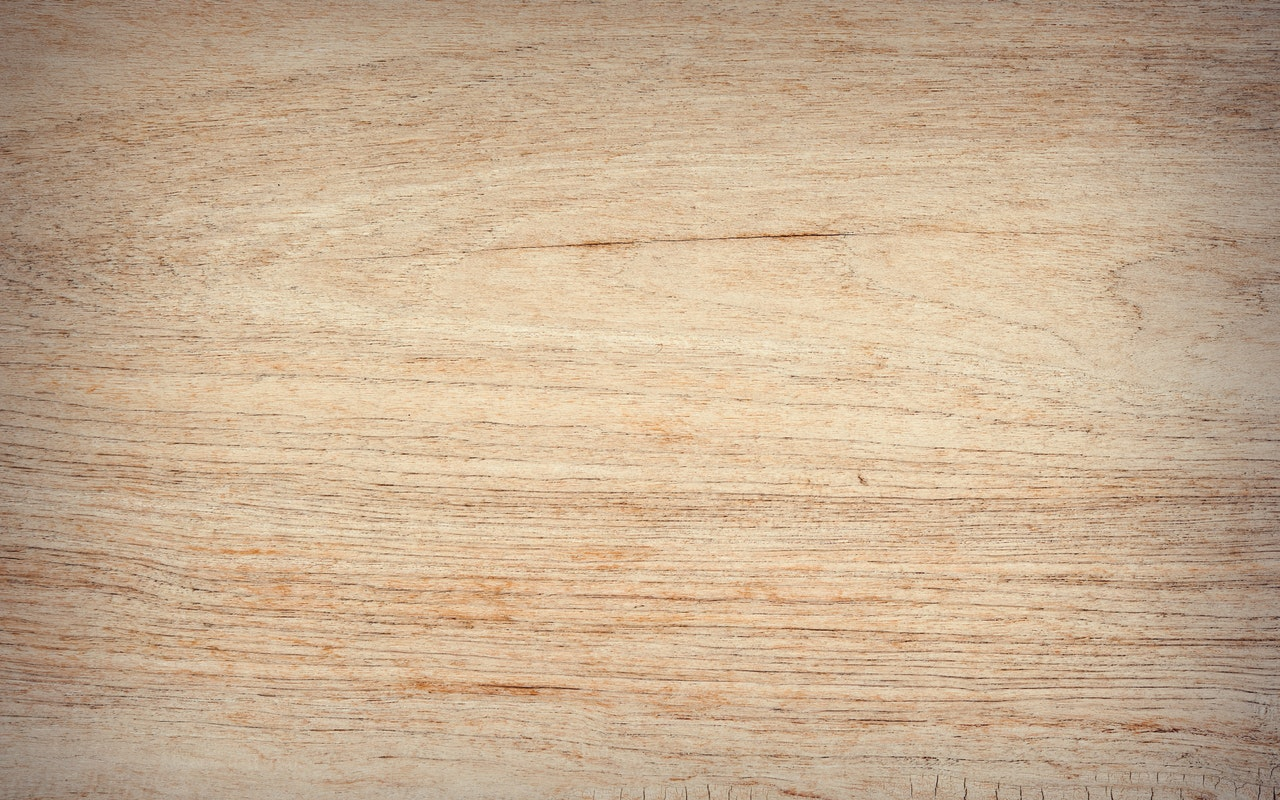
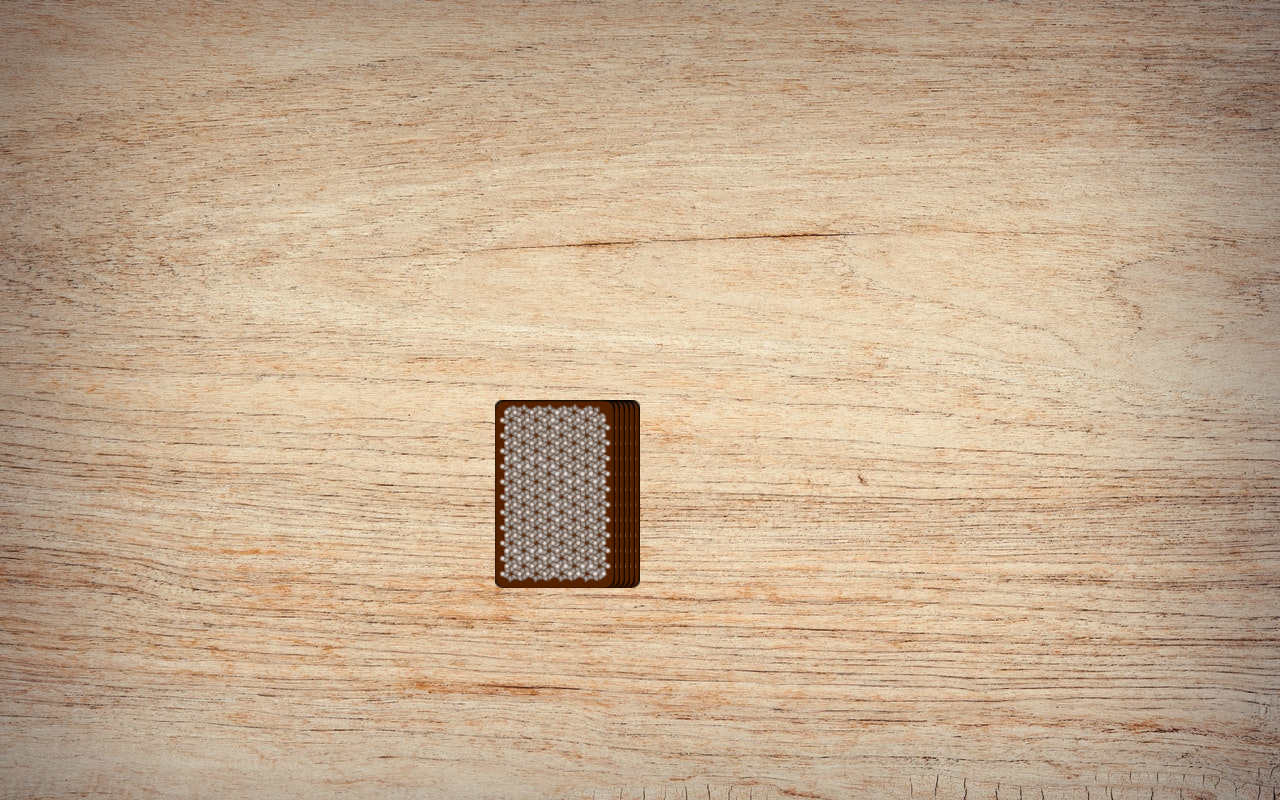
Before and after one commit to wavyStructures/ringOfFire, an Angular app: page /game in a window 1280 px wide. Built offline with nearby package versions, Linux system fonts and the light colour scheme.

Commit message:
top card pick-card-animation

```diff
--- a/src/app/game/game.component.html
+++ b/src/app/game/game.component.html
@@ -1,3 +1,12 @@
 <div class="field">
 
+    <div class="card-stack">
+        <img *ngFor="let card of [0,1,2,3,4]; let i = index;" [ngStyle]="{'right.px': i * 5}"
+            src="../../assets/img/cards/card_cover.png" alt="">
+        <img (click)="takeCard()" style="right: 25px" src="../../assets/img/cards/card_cover.png" alt="">
+        <img (click)="takeCard()" *ngIf="pickCardAnimation" class=" pick-card" style="right: 25px"
+            src="../../assets/img/cards/ace_1.png" alt="">
+
+    </div>
+
 </div>
--- a/src/app/game/game.component.scss
+++ b/src/app/game/game.component.scss
@@ -6,4 +6,39 @@
     display: flex;
     justify-content: center;
     align-items: center;
+    background-repeat: no-repeat;
+    background-size: cover;
 }
+
+.card-stack {
+    position: relative;
+
+    img {
+        position: absolute;
+        width: 120px;
+    }
+}
+
+
+
+.pick-card {
+    animation: pick-card-animation 1.25s ease-in-out;
+    transform: scale(1.3) translateX(140px) translateY(-180px) ;
+    // transition: all 125ms ease-in-out;
+}
+
+@keyframes pick-card-animation {
+    0% {
+        transform: scale(1) ;
+    }
+
+    40% {
+        transform: scale(1.7) ;
+    }
+    50% {
+        transform: scale(1.7) ;
+    }
+    100% {
+        transform: scale(1.3) translateX(140px) translateY(-180px) ;
+    }
+}
--- a/src/app/game/game.component.ts
+++ b/src/app/game/game.component.ts
@@ -1,12 +1,17 @@
 import { Component } from '@angular/core';
+import { CommonModule } from '@angular/common';
 
 @Component({
   selector: 'app-game',
   standalone: true,
-  imports: [],
+  imports: [CommonModule],
   templateUrl: './game.component.html',
   styleUrl: './game.component.scss'
 })
 export class GameComponent {
+  pickCardAnimation = false;
 
+  takeCard() {
+    this.pickCardAnimation = true;
+  }
 }
```
